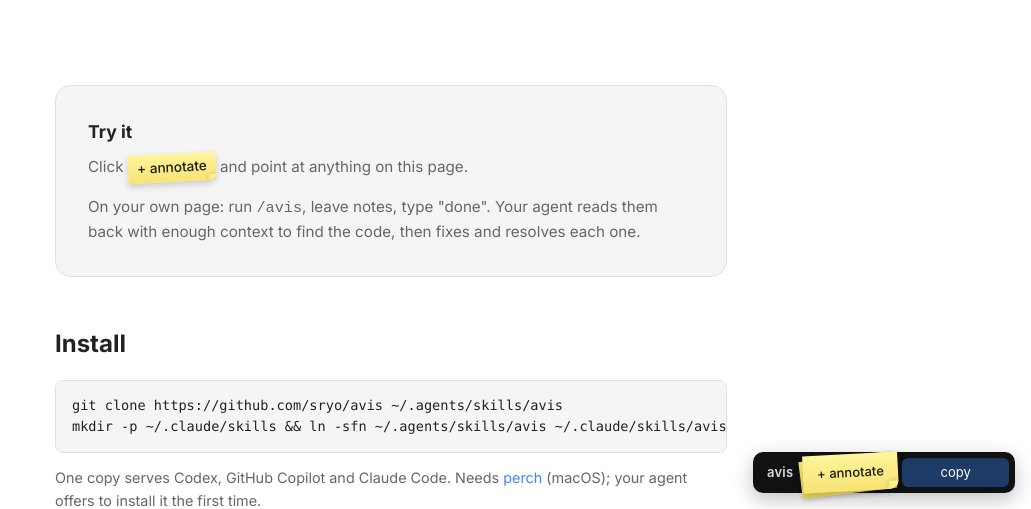
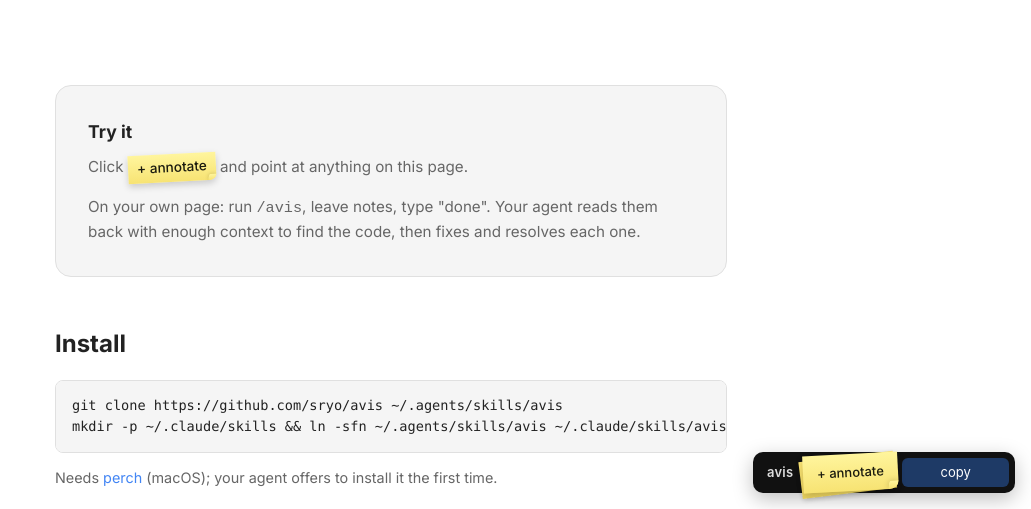
Before and after one commit to sryo/avis, a website: page index.html in a window 1280 px wide. Shown: the part 291-800 px from the top of the page, without its empty margins (249-1280 px from the left). Drawn offline with Linux system fonts and the light colour scheme.

Commit message:
README and site: drop the one-copy line

```diff
--- a/index.html
+++ b/index.html
@@ -219,7 +219,7 @@
       <pre>git clone https://github.com/sryo/avis ~/.agents/skills/avis
 mkdir -p ~/.claude/skills &amp;&amp; ln -sfn ~/.agents/skills/avis ~/.claude/skills/avis</pre>
       <p>
-        One copy serves Codex, GitHub Copilot and Claude Code. Needs
+        Needs
         <a href="https://github.com/sryo/perch">perch</a> (macOS); your agent offers to install it the first time.
       </p>
     </section>
```
Also changed, not shown: README.md.
